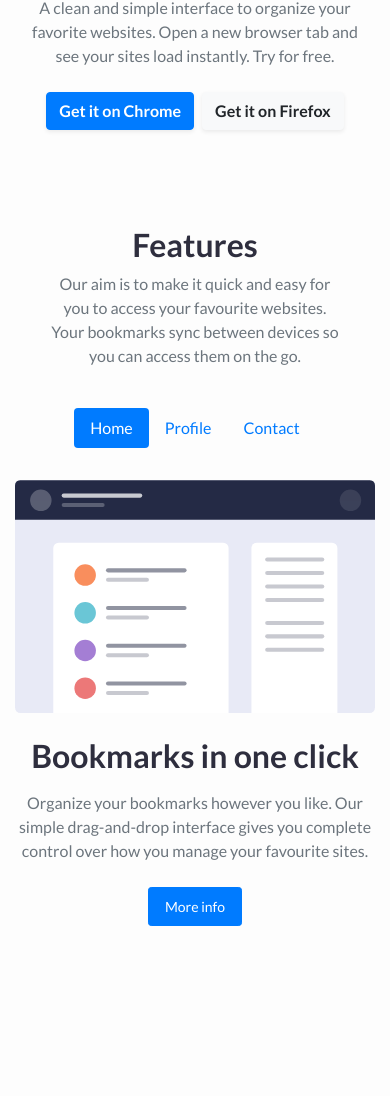
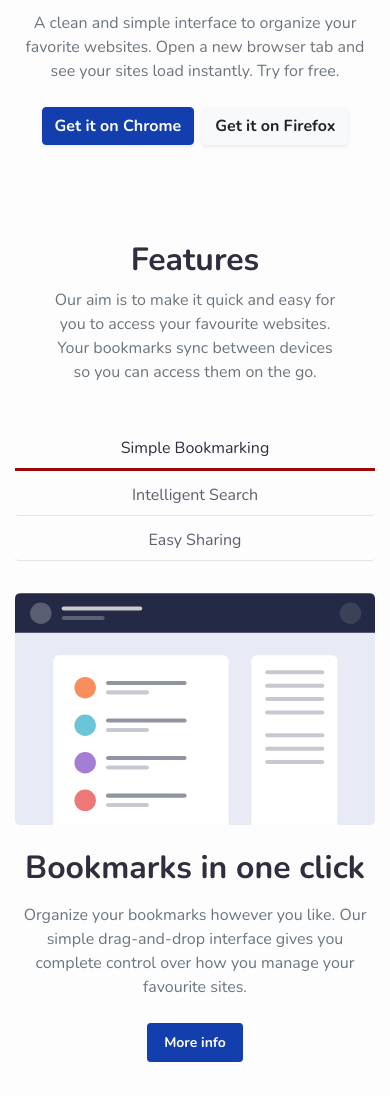
Before and after one commit to Aliemeka/bezao-landing-page, a plain HTML site: page index.html in a window 390 px wide. Shown: the part 516-1612 px from the top of the page. Before the commit the page ends 1490 px from the top, so only its background shows below. Drawn offline with nearby package versions, Linux system fonts and the light colour scheme.

Commit message:
Made nav-tabs responsive

```diff
--- a/index.html
+++ b/index.html
@@ -46,7 +46,7 @@
 
               <div class="col-md-6 px-4 px-md-5 pt-md-5 text-center text-md-left">
 
-                <h1 class="mt-md-4">A Simple Bookmark Manager</h1>
+                <h1 class="mt-md-4 mb-4">A Simple Bookmark Manager</h1>
                 <p class="text-secondary">
                   A clean and simple interface to organize your favorite websites. Open a new browser tab and see your sites load instantly. Try for free.
                 </p>
@@ -73,13 +73,13 @@
         <nav class="container pt-4">
           <ul class="nav nav-pills mb-3 justify-content-center" id="pills-tab" role="tablist">
             <li class="nav-item">
-              <a class="nav-link active" id="pills-home-tab" data-toggle="pill" href="#pills-home" role="tab" aria-controls="pills-home" aria-selected="true">Home</a>
+              <a class="nav-link active px-md-3 mt-1 mt-md-0" id="pills-home-tab" data-toggle="pill" href="#pills-home" role="tab" aria-controls="pills-home" aria-selected="true">Simple Bookmarking</a>
             </li>
             <li class="nav-item">
-              <a class="nav-link" id="pills-profile-tab" data-toggle="pill" href="#pills-profile" role="tab" aria-controls="pills-profile" aria-selected="false">Profile</a>
+              <a class="nav-link px-md-3 mt-1 mt-md-0" id="pills-profile-tab" data-toggle="pill" href="#pills-profile" role="tab" aria-controls="pills-profile" aria-selected="false">Intelligent Search</a>
             </li>
             <li class="nav-item">
-              <a class="nav-link" id="pills-contact-tab" data-toggle="pill" href="#pills-contact" role="tab" aria-controls="pills-contact" aria-selected="false">Contact</a>
+              <a class="nav-link px-md-3 mt-1 mt-md-0" id="pills-contact-tab" data-toggle="pill" href="#pills-contact" role="tab" aria-controls="pills-contact" aria-selected="false">Easy Sharing</a>
             </li>
           </ul>
 
@@ -138,6 +138,10 @@
           </div>
         </nav>
       </section>
+
+      <section id="download-extension">
+
+      </section>
     </main>
 
 
--- a/style.css
+++ b/style.css
@@ -1,14 +1,18 @@
-@import url('https://fonts.googleapis.com/css2?family=Lato:wght@400;700&display=swap');
+@import url('https://fonts.googleapis.com/css2?family=Nunito:wght@400;700&display=swap');
 
 *{
     box-sizing: border-box;
+}
+
+:root{
+    --primary-color: #133fae;
 }
 
 body{
     background-color: #fdfdfd;
     color: #2e2e3e;
     overflow-x: hidden;
-    font-family: Lato, sans-serif;
+    font-family: Nunito, sans-serif;
 }
 
 p{
@@ -24,5 +28,61 @@ h5{
 }
 
 button{
-    font-family: Lato, sans-serif;
+    font-family: Nunito, sans-serif;
 }
+
+.text-bold{
+    font-weight: 700;
+}
+
+
+.btn{
+    font-weight: 700;
+    transition: 400ms ease;
+}
+
+.text-primary{
+    color: var(--primary-color);
+}
+
+.bg-primary{
+    background-color: var(--primary-color);
+}
+
+.btn-primary{
+    background-color: var(--primary-color);
+    border-color: var(--primary-color);
+}
+
+.btn-primary:hover, .btn-primary:focus{
+    background-color: var(--primary-color);
+    border-color: var(--primary-color);
+    filter: brightness(1.2);
+}
+
+.nav-pills{
+    flex-direction: column;
+    text-align: center;
+}
+
+
+.nav-pills a{
+    color: #5e5e6d;
+}
+
+.nav-pills .nav-link{
+    border-bottom: 1px #e4e4e4 solid;
+}
+
+.nav-pills .nav-link.active, .nav-pills .show>.nav-link {
+    color: #2e2e3e;
+    background-color: transparent;
+    border-bottom: 3px solid #a00507;
+    border-radius: 0;
+}
+
+@media(min-width:768px){
+    .nav-pills{
+        flex-direction: row;
+    }
+}
```
